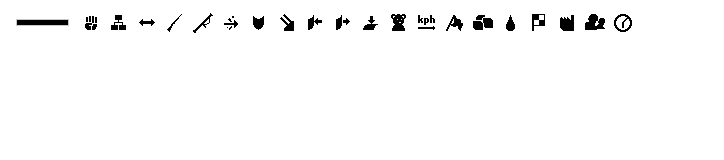
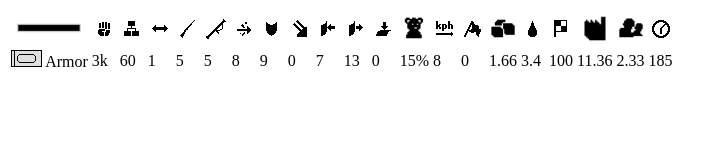
Before and after one commit to ratiotile/division-designer, a Gatsby site: page / in a window 1280 px wide. Shown: the whole page, without its empty margins (0-724 px from the left). Built offline with nearby package versions, Linux system fonts and the light colour scheme; Gatsby itself is replaced by a stand-in of ours.

Commit message:
added one unit row, and refactored

```diff
--- /dev/null
+++ b/src/model/units.js
@@ -0,0 +1,6 @@
+
+const units = {
+  armor: {},
+  infantry: {}
+}
+export default units;
--- a/src/pages/index.js
+++ b/src/pages/index.js
@@ -23,6 +23,11 @@ import ic_cost_icon from '../images/icons/ic-cost.png'
 import manpower_icon from '../images/icons/manpower.png'
 import build_time_icon from '../images/icons/build-time.png'
 
+import units from '../model/units.js'
+import arm_counter from "../images/counters/armor.png"
+
+const unit = units.armor // TODO: iterate
+
 
 const image_css = css({
   display: 'block',
@@ -31,77 +36,102 @@ const image_css = css({
   margin: 0
 })
 
+const token_css = css({
+  display: 'inline-block',
+  padding: 0,
+  margin: 0
+})
+
+const divBuilderCell = (value)=>(
+  <td>
+    {value}
+  </td>
+)
+
+const divBuilderRow = ({type, str, org, cw, sa, ha, ap, av, aa, def, tou, ad, soft, spd, suppress, supply, fuel, officers, ic, mp, time})=>(
+  <tr>
+    <td>
+      <img src={type.counter} className={token_css} /> {type.name}
+    </td>
+    {divBuilderCell('3k')}
+    {divBuilderCell(60)}
+    {divBuilderCell(1)}
+    {divBuilderCell(5)}
+    {divBuilderCell(5)}
+    {divBuilderCell(8)}
+    {divBuilderCell(9)}
+    {divBuilderCell(0)}
+    {divBuilderCell(7)}
+    {divBuilderCell(13)}
+    {divBuilderCell(0)}
+    {divBuilderCell('15%')}
+    {divBuilderCell(8)}
+    {divBuilderCell(0)}
+    {divBuilderCell(1.66)}
+    {divBuilderCell(3.40)}
+    {divBuilderCell(100)}
+    {divBuilderCell(11.36)}
+    {divBuilderCell(2.33)}
+    {divBuilderCell(185)}
+  </tr>
+)
+
+const headerIcon = (icon)=>(
+  <th>
+    <img src={icon} className={image_css} />
+  </th>
+)
 
 // The main division builder page
 const IndexPage = () => (
   <div>
     <table>
       <tr>
-        <th>
-          <img src={priority_icon} className={image_css} />
-        </th>
-        <th>
-          <img src={strength_icon} className={image_css} />
-        </th>
-        <th>
-          <img src={organization_icon} className={image_css} />
-        </th>
-        <th>
-          <img src={combat_width_icon} className={image_css} />
-        </th>
-        <th>
-          <img src={soft_attack_icon} className={image_css} />
-        </th>
-        <th>
-          <img src={hard_attack_icon} className={image_css} />
-        </th>
-        <th>
-          <img src={piercing_icon} className={image_css} />
-        </th>
-        <th>
-          <img src={armor_icon} className={image_css} />
-        </th>
-        <th>
-          <img src={anti_air_icon} className={image_css} />
-        </th>
-        <th>
-          <img src={defensiveness_icon} className={image_css} />
-        </th>
-        <th>
-          <img src={toughness_icon} className={image_css} />
-        </th>
-        <th>
-          <img src={air_defense_icon} className={image_css} />
-        </th>
-        <th>
-          <img src={softness_icon} className={image_css} />
-        </th>
-        <th>
-          <img src={speed_icon} className={image_css} />
-        </th>
-        <th>
-          <img src={suppression_icon} className={image_css} />
-        </th>
-        <th>
-          <img src={supply_icon} className={image_css} />
-        </th>
-        <th>
-          <img src={fuel_icon} className={image_css} />
-        </th>
-        <th>
-          <img src={officers_icon} className={image_css} />
-        </th>
-        <th>
-          <img src={ic_cost_icon} className={image_css} />
-        </th>
-        <th>
-          <img src={manpower_icon} className={image_css} />
-        </th>
-        <th>
-          <img src={build_time_icon} className={image_css} />
-        </th>
+        {headerIcon(priority_icon)}
+        {headerIcon(strength_icon)}
+        {headerIcon(organization_icon)}
+        {headerIcon(combat_width_icon)}
+        {headerIcon(soft_attack_icon)}
+        {headerIcon(hard_attack_icon)}
+        {headerIcon(piercing_icon)}
+        {headerIcon(armor_icon)}
+        {headerIcon(anti_air_icon)}
+        {headerIcon(defensiveness_icon)}
+        {headerIcon(toughness_icon)}
+        {headerIcon(air_defense_icon)}
+        {headerIcon(softness_icon)}
+        {headerIcon(speed_icon)}
+        {headerIcon(suppression_icon)}
+        {headerIcon(supply_icon)}
+        {headerIcon(fuel_icon)}
+        {headerIcon(officers_icon)}
+        {headerIcon(ic_cost_icon)}
+        {headerIcon(manpower_icon)}
+        {headerIcon(build_time_icon)}
       </tr>
-
+      {divBuilderRow({
+        type: {counter: arm_counter, name: 'Armor'},
+        str: '3k',
+        org: 60,
+        width: 1,
+        sa: 5,
+        ha: 5,
+        ap: 8,
+        av: 9,
+        aa: 0,
+        def: 7,
+        tou: 13,
+        ad: 0,
+        soft: '15%',
+        spd: 8,
+        suppress: 0,
+        supply: 1.66,
+        fuel: 3.40,
+        officers: 100,
+        ic: 11.36,
+        mp: 2.33,
+        time: 185,
+      })}
     </table>
   </div>
 )
```
Also changed, not shown: src/images/counters/armor.png (added).
